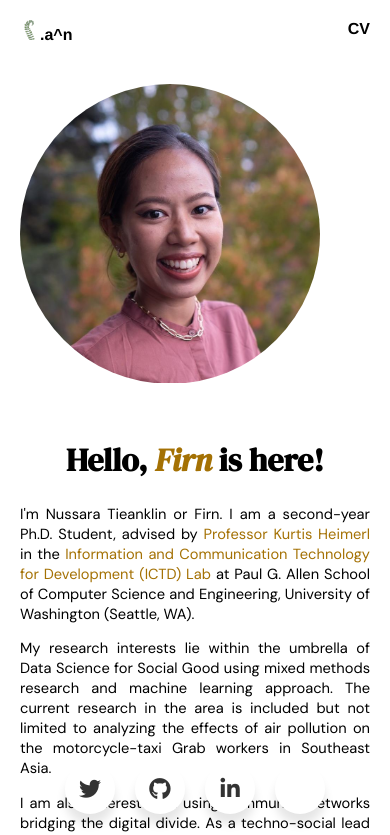
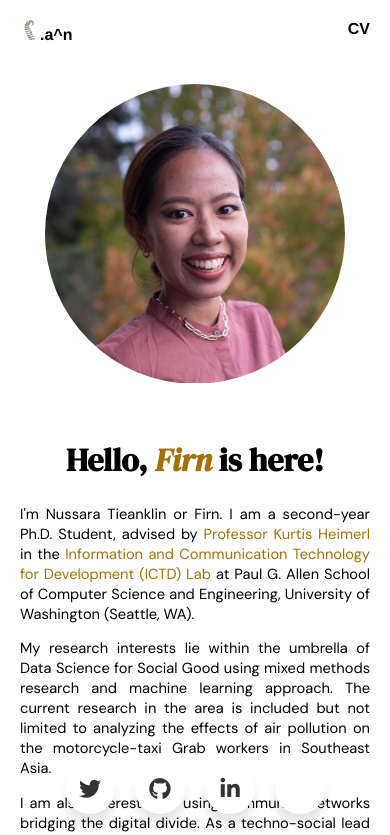
Before and after one commit to nussarafirn/nussarafirn.github.io, a Next.js app: page / in a window 390 px wide. Shown: the top 835 px of the page. Built offline with nearby package versions, Linux system fonts and the light colour scheme; some icons are missing; a web font is replaced by a local one.

Commit message:
fix profile pic

```diff
--- a/pages/cv.tsx
+++ b/pages/cv.tsx
@@ -5,7 +5,7 @@ import reportWebVitals from './reportWebVitals'
 const Home: NextPage = () => {
   return <CV title="CV | Nussara 'Firn' Tieanklin">
     <embed
-      src="https://nussarafirn.github.io/resume/resume-nussara-08-22.pdf"
+      src="https://nussarafirn.github.io/resume/nussara.pdf"
       type="application/pdf"
       width="100%"
       height="1000px"
--- a/styles/index.css
+++ b/styles/index.css
@@ -261,6 +261,11 @@ p {
     flex-direction: column;
   }
 
+  .profile-img-container {
+    margin-left: auto;
+    margin-right: auto;
+  }
+
   .experience-card-container {
     flex-direction: column;
   }
```
